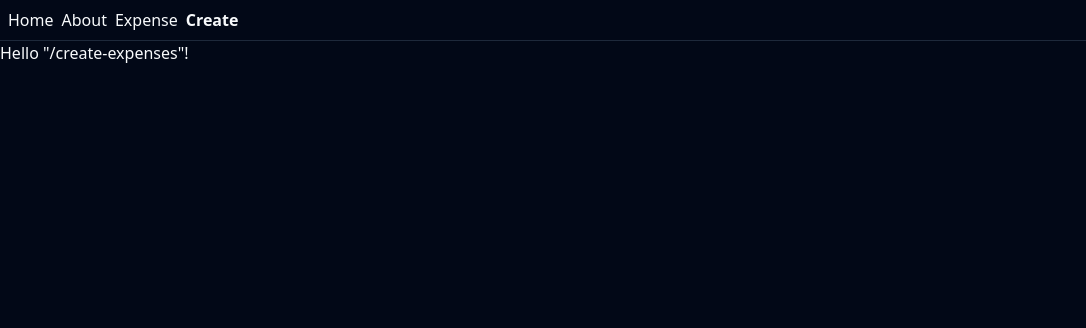
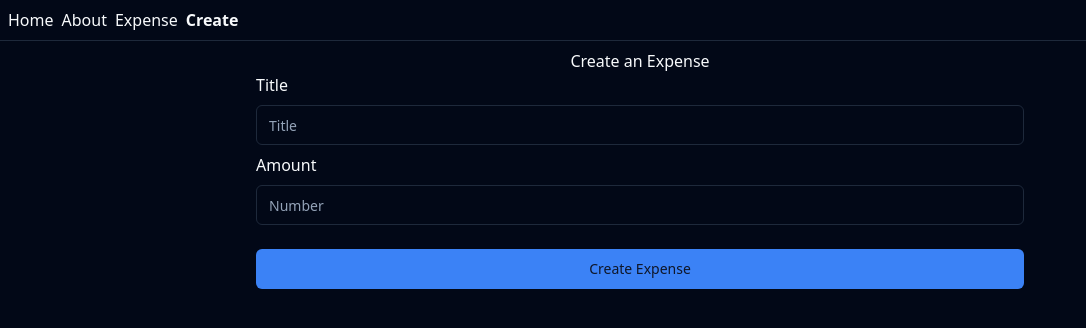
Before and after one commit to Explore13/honojs-reactjs-expense-tracker, a React (Vite) app in the folder frontend/: page /create-expense in a window 1280 px wide. Shown: the top 328 px of the page, without its empty margins (0-1086 px from the left). Built offline with nearby package versions, Linux system fonts and the light colour scheme; what hono would draw is missing.

Commit message:
add CreateExpense component with form for title and amount inputs

```diff
--- a/frontend/src/routes/create-expense.tsx
+++ b/frontend/src/routes/create-expense.tsx
@@ -1,9 +1,24 @@
 import { createFileRoute } from "@tanstack/react-router";
+import { Input } from "@/components/ui/input";
+import { Button } from "@/components/ui/button";
 
 export const Route = createFileRoute("/create-expense")({
   component: CreateExpense,
 });
 
 function CreateExpense() {
-  return <div>Hello "/create-expenses"!</div>;
+  return (
+    <div className="p-2">
+      <h2 className="text-center">Create an Expense</h2>
+      <form className="flex flex-col gap-2 max-w-3xl m-auto">
+        <label htmlFor="title">Title</label>
+        <Input type="text" id="title" placeholder="Title" />
+        <label htmlFor="amount">Amount</label>
+        <Input type="number" id="amount" placeholder="Number" />
+        <Button className="mt-4 max-w-" type="submit">
+          Create Expense
+        </Button>
+      </form>
+    </div>
+  );
 }
```
